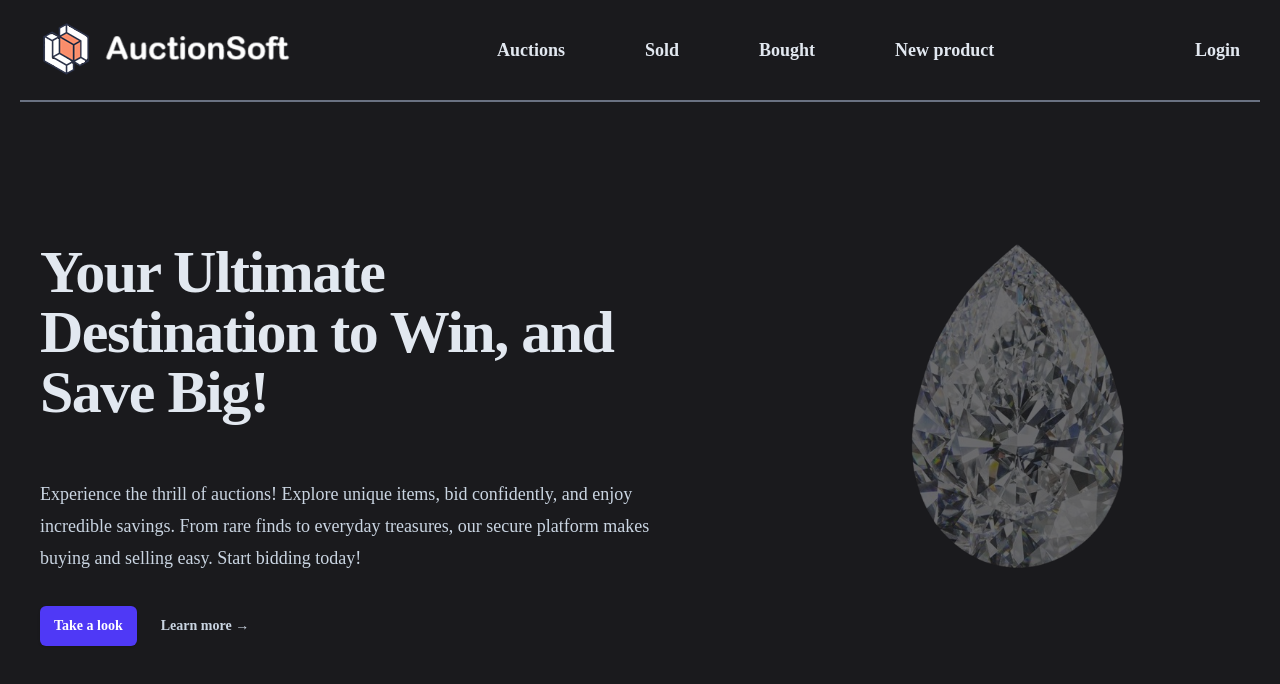
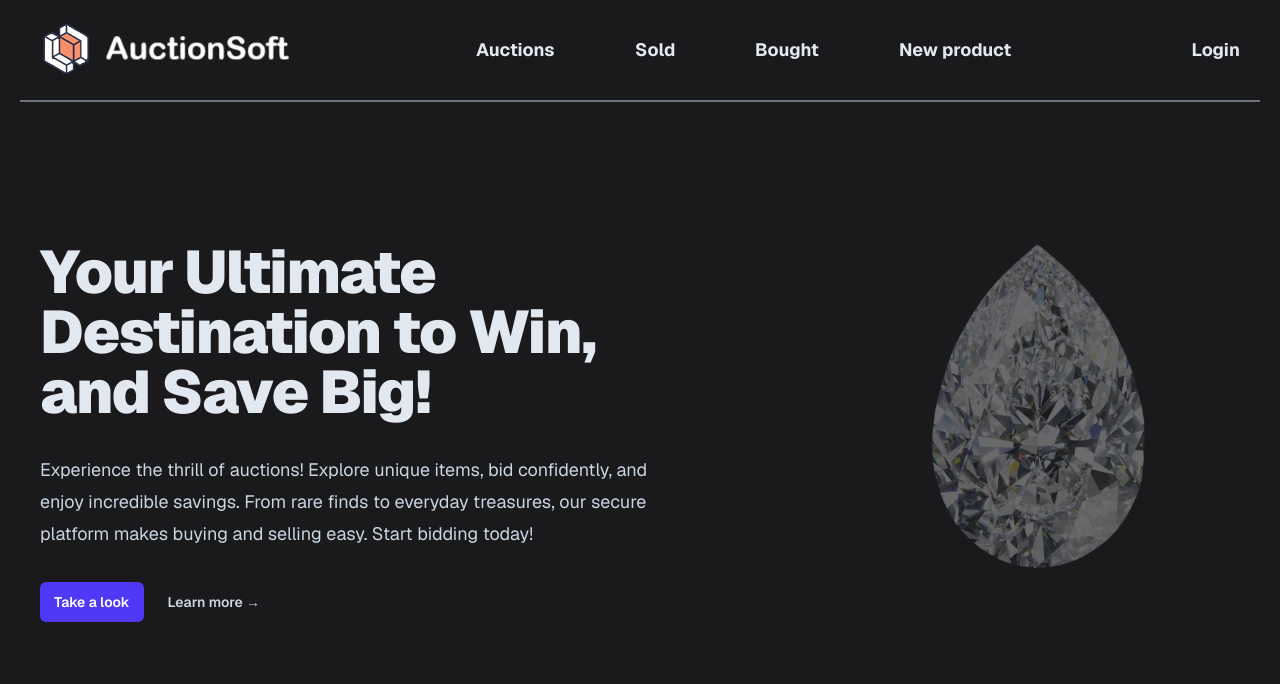
Before and after one commit to Yusef-Ahmed/AuctionSoft, a React (Vite) app in the folder FrontEnd/: page / in a window 1280 px wide. Shown: the top 684 px of the page. Built offline with nearby package versions, Linux system fonts and the light colour scheme; no server answers.

Commit message:
Create product wep socket + some UI changes

```diff
--- a/FrontEnd/index.html
+++ b/FrontEnd/index.html
@@ -1,10 +1,23 @@
-<!doctype html>
+<!DOCTYPE html>
 <html lang="en">
   <head>
     <meta charset="UTF-8" />
     <link rel="icon" type="image/svg+xml" href="./assets/Logo.png" />
+    <link
+      rel="stylesheet"
+      href="https://fonts.googleapis.com/css?family=Geist"
+    />
+    <link
+      href="https://fonts.googleapis.com/css2?family=Geist:wght@100..900&display=swap"
+      rel="stylesheet"
+    />
     <meta name="viewport" content="width=device-width, initial-scale=1.0" />
     <title>AuctionSoft</title>
+    <style>
+      body {
+        font-family: Geist;
+      }
+    </style>
   </head>
   <body>
     <div id="root"></div>
--- a/FrontEnd/src/components/Cards.jsx
+++ b/FrontEnd/src/components/Cards.jsx
@@ -33,7 +33,7 @@ function Cards({ products, transactions, show, handleExpired }) {
       )}
       <div className="flex flex-wrap gap-14 justify-center">
         {products.map((product) => (
-          <div key={product.id} className="border w-1/5 rounded-lg h-fit">
+          <div key={product.id} className="border w-72 rounded-lg h-fit">
             <h1 className="py-2 text-center text-xl font-bold">
               {product.name}
             </h1>
@@ -59,6 +59,7 @@ function Cards({ products, transactions, show, handleExpired }) {
                     className="transition focus:-translate-y-1 border rounded-sm p-1 pl-4 w-1/2 text-center"
                     placeholder="Your bid"
                     type="number"
+                    step={0.01}
                     name="newPrice"
                   />
                   <button className="transition border rounded-sm hover:cursor-pointer hover:bg-green-500 hover:text-gray-950 hover:-translate-y-1 w-1/3">
--- a/FrontEnd/src/index.css
+++ b/FrontEnd/src/index.css
@@ -2,7 +2,7 @@
 
 body {
   background-color: #1A1A1D;
-  font-family: cursive;
+  /* font-family: cursive; */
   color: #e2e8f0;
   padding: 20px;
 }
--- a/FrontEnd/src/pages/CreateProduct.jsx
+++ b/FrontEnd/src/pages/CreateProduct.jsx
@@ -37,6 +37,7 @@ function CreateProduct() {
           className="transition border p-2 rounded-md focus:-translate-y-1"
           name="price"
           type="number"
+          step="0.01"
         />
       </section>
       {image && <img className="h-60 rounded-md w-60 m-auto" src={image} />}
--- a/FrontEnd/src/pages/Header.jsx
+++ b/FrontEnd/src/pages/Header.jsx
@@ -6,7 +6,7 @@ function Header() {
   const userName = localStorage.getItem("userName");
 
   return (
-    <header className="text-lg p-5 mb-5 pt-0 flex justify-between items-center border-b-2 border-gray-500 hover:border-gray-400 mx-auto font-semibold">
+    <header className="text-lg p-5 mb-5 pt-0 flex justify-between items-center border-b-2 border-gray-500 hover:border-gray-400 mx-auto font-bold">
       <NavLink to={"/"}>
         <img
           className="transition-all duration-300 hover:scale-110 hover:-translate-y-2"
--- a/FrontEnd/src/pages/Home.jsx
+++ b/FrontEnd/src/pages/Home.jsx
@@ -23,11 +23,11 @@ function Home() {
   return (
     <>
       <div className="flex justify-between">
-        <div className="w-1/2 my-auto mt-30 ml-5">
-          <h1 className="text-6xl font-bold tracking-tight">
+        <div className="w-4/7 my-auto mt-30 ml-5">
+          <h1 className="text-6xl font-black tracking-tight">
             Your Ultimate Destination to Win, and Save Big!
           </h1>
-          <p className="max-w-2xl mt-14 text-lg leading-8 text-slate-300">
+          <p className="max-w-2xl mt-8 text-lg leading-8 text-slate-300">
             Experience the thrill of auctions! Explore unique items, bid
             confidently, and enjoy incredible savings. From rare finds to
             everyday treasures, our secure platform makes buying and selling
--- a/FrontEnd/src/pages/Products.jsx
+++ b/FrontEnd/src/pages/Products.jsx
@@ -18,20 +18,34 @@ function Products() {
 
   useEffect(() => {
     setItems(products);
-    socket.on("products", (bidder) => {
+    socket.on("products", (call) => {
+      if (call.status == "newBidder") {
         setItems((prev) =>
           prev.map((item) => {
-          if (item.id == bidder.productId) {
+            if (item.id == call.productId) {
               item = {
                 ...item,
-              price: bidder.newPrice,
-              buyer_id: bidder.buyerId,
-              buyerName: bidder.buyerName,
+                price: call.newPrice,
+                buyer_id: call.buyerId,
+                buyerName: call.buyerName,
               };
             }
             return item;
           })
         );
+      } else if (call.status == "createProduct") {
+        setItems((prev) => [
+          {
+            id: call.id,
+            name: call.name,
+            image: call.image,
+            price: call.price,
+            ex_date: call.ex_date,
+            seller_id: call.seller_id,
+          },
+          ...prev,
+        ]);
+      }
     });
     return () => {
       socket.off("products");
```
Also changed, not shown: 1 other file (tests, documents, lock files or other folders). Lines whose indentation alone changed are shown as unchanged.
